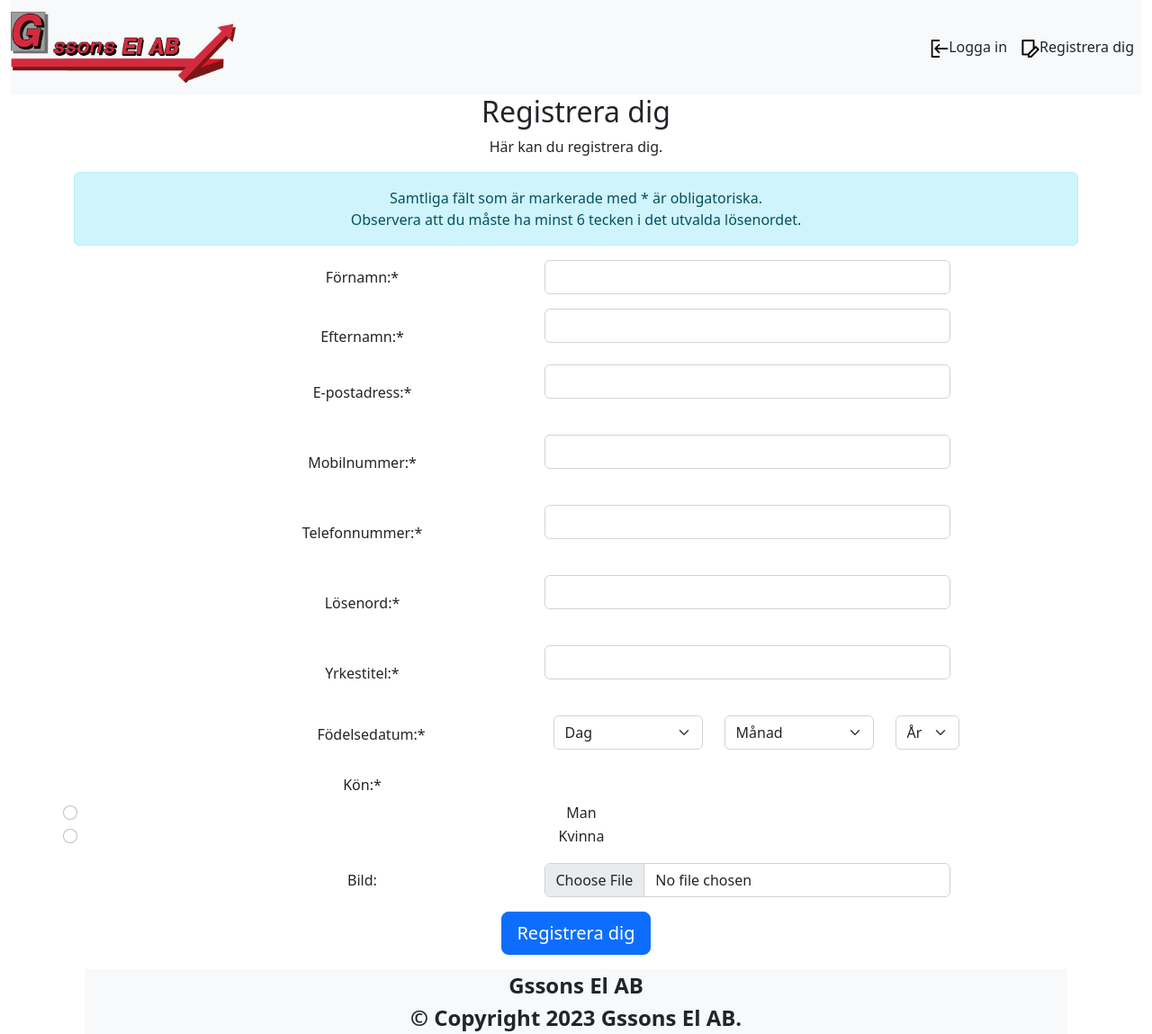
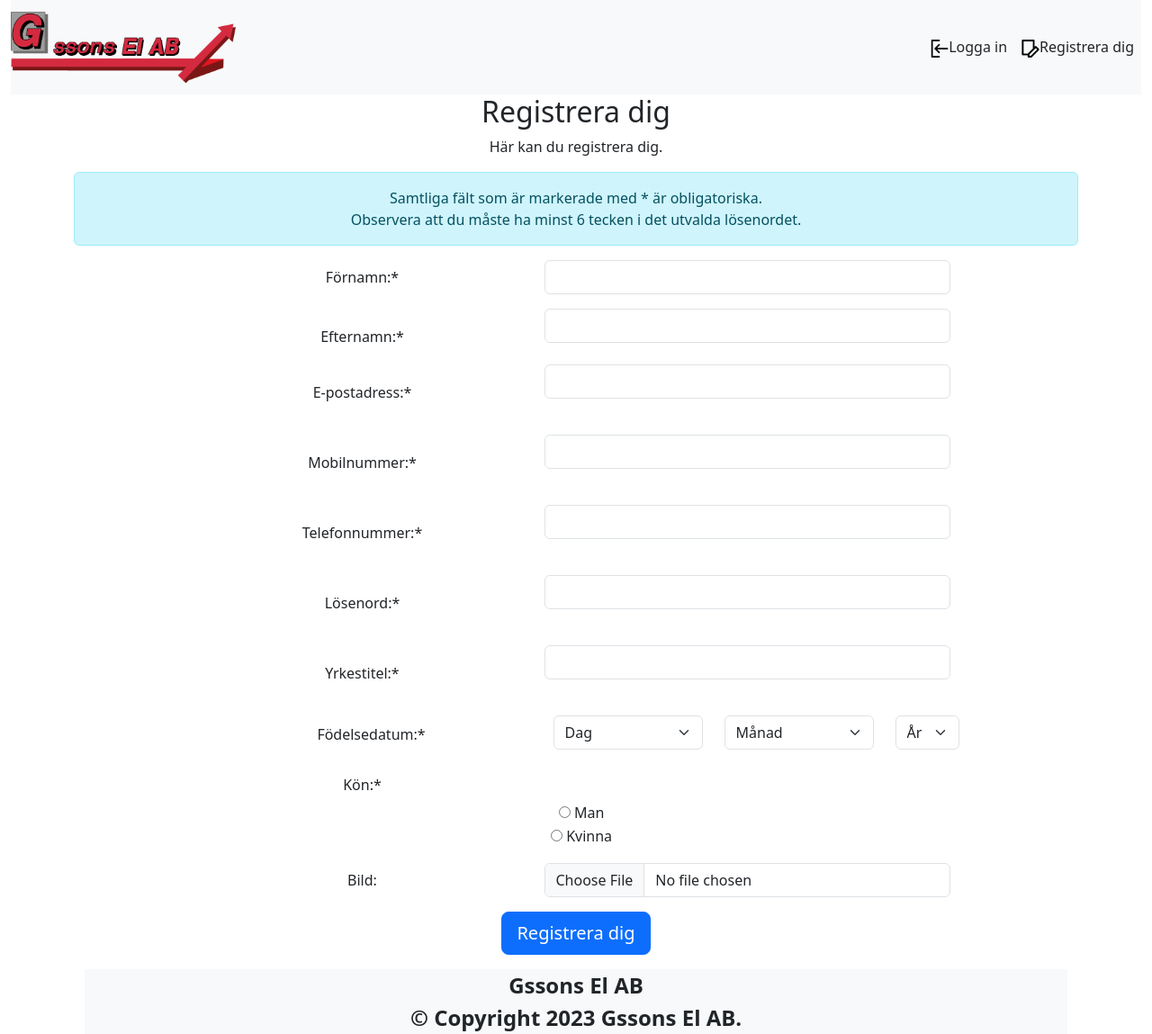
Before and after one commit to fadihanna123/Intranat, a PHP site: page /register.php in a window 1280 px wide. Shown: the whole page at 90% size. Run offline with PHP 8.4, Linux system fonts and the light colour scheme; data that the repository does not hold is empty.

Commit message:
Upgrade all packages, update forms design and config ts compilation

```diff
--- a/Dashboard/TS/main.ts
+++ b/Dashboard/TS/main.ts
@@ -1,3 +1,4 @@
+// @ts-check
 // Implementerar Bootstrapvalidering i formulär.
 (() => {
   window.addEventListener(
--- a/Includes/header.php
+++ b/Includes/header.php
@@ -17,13 +17,13 @@
   <meta name="viewport" content="width=device-width, initial-scale=1.0" />
   <link rel="stylesheet" href="https://cdnjs.cloudflare.com/ajax/libs/normalize/8.0.1/normalize.min.css" />
   <link rel="stylesheet" href="./CSS/main.css?t=<?= time() ?>" type="text/css" />
-  <link href="https://cdn.jsdelivr.net/npm/bootstrap@5.2.1/dist/css/bootstrap.min.css" rel="stylesheet" integrity="sha384-iYQeCzEYFbKjA/T2uDLTpkwGzCiq6soy8tYaI1GyVh/UjpbCx/TYkiZhlZB6+fzT" crossorigin="anonymous">
+  <link href="https://cdn.jsdelivr.net/npm/bootstrap@5.3.2/dist/css/bootstrap.min.css" rel="stylesheet" integrity="sha384-T3c6CoIi6uLrA9TneNEoa7RxnatzjcDSCmG1MXxSR1GAsXEV/Dwwykc2MPK8M2HN" crossorigin="anonymous">
   <script
-  src="https://code.jquery.com/jquery-3.6.0.min.js"
-  integrity="sha256-/xUj+3OJU5yExlq6GSYGSHk7tPXikynS7ogEvDej/m4="
+  src="https://code.jquery.com/jquery-3.7.1.min.js"
+  integrity="sha256-/JqT3SQfawRcv/BIHPThkBvs0OEvtFFmqPF/lYI/Cxo="
   crossorigin="anonymous"></script>
   <script src="https://cdn.jsdelivr.net/npm/bootstrap@5.1.3/dist/js/bootstrap.bundle.min.js" integrity="sha384-ka7Sk0Gln4gmtz2MlQnikT1wXgYsOg+OMhuP+IlRH9sENBO0LRn5q+8nbTov4+1p" crossorigin="anonymous"></script>
-  <script src="./Js/main.min.js?t=<?= time() ?>"></script>
+  <script src="./Js/main.js?t=<?= time() ?>" type="module" defer></script>
   <link rel="apple-touch-icon" sizes="180x180" href="./Images/Favicon/apple-touch-icon.png" />
   <link rel="icon" type="image/png" sizes="32x32" href="./Images/Favicon/favicon-32x32.png" />
   <link rel="icon" type="image/png" sizes="16x16" href="./Images/Favicon/favicon-16x16.png" />
--- a/Js/main.js
+++ b/Js/main.js
@@ -1,11 +1,14 @@
-'use strict';
+// @ts-check
 // Implementerar kontroll om lösenordet är mindre än 6 tecken.
-$(document).on('ready', function () {
-  $('#registerpsw').on('click', function () {
+$(document).on('ready', () => {
+    $('#registerpsw').on('click', () => {
+        // eslint-disable-next-line @typescript-eslint/ban-ts-comment
+        // @ts-ignore
         if ($('#registerpsw').val()[0].length >= 6) {
             // Om lösenordets längd var längre än 6 tecken.
             $('#registerpsw').css('border-color', '#008000');
-    } else {
+        }
+        else {
             // Slut om lösenordets längd var längre än 6 tecken.
             // Om lösenordets längd var mindre än 6 tecken.
             $('#registerpsw').css('border-color', 'red');
@@ -13,25 +16,17 @@ $(document).on('ready', function () {
     });
 });
 // Implementerar Bootstrapvalidering i formulären.
-(function () {
-  window.addEventListener(
-    'load',
-    function () {
-      var forms = document.getElementsByClassName('needs-validation');
-      Array.prototype.filter.call(forms, function (form) {
-        form.addEventListener(
-          'submit',
-          function (event) {
+(() => {
+    window.addEventListener('load', () => {
+        const forms = document.getElementsByClassName('needs-validation');
+        Array.prototype.filter.call(forms, (form) => {
+            form.addEventListener('submit', (event) => {
                 if (form.checkValidity() === false) {
                     event.preventDefault();
                     event.stopPropagation();
                 }
                 form.classList.add('was-validated');
-          },
-          false
-        );
+            }, false);
         });
-    },
-    false
-  );
+    }, false);
 })();
--- a/Js/main.min.js
+++ /dev/null
@@ -1 +0,0 @@
-"use strict";$(document).on("ready",function(){$("#registerpsw").on("click",function(){6<=$("#registerpsw").val()[0].length?$("#registerpsw").css("border-color","#008000"):$("#registerpsw").css("border-color","red")})}),window.addEventListener("load",function(){var e=document.getElementsByClassName("needs-validation");Array.prototype.filter.call(e,function(t){t.addEventListener("submit",function(e){!1===t.checkValidity()&&(e.preventDefault(),e.stopPropagation()),t.classList.add("was-validated")},!1)})},!1);
--- a/TS/main.ts
+++ b/TS/main.ts
@@ -1,6 +1,4 @@
-'use strict';
-import $ from 'jquery';
-
+// @ts-check
 // Implementerar kontroll om lösenordet är mindre än 6 tecken.
 $(document).on('ready', () => {
   $('#registerpsw').on('click', () => {
--- a/login.php
+++ b/login.php
@@ -54,17 +54,17 @@
       </div>
   </div>
     <!-- Inloggningsformulär -->
-    <div class="container h-100">
+    <div class="container">
       <form action="<?= $_SERVER[
           'PHP_SELF'
       ] ?>" method="post" class="needs-validation col-4 mx-auto" novalidate>
-      <div class="row mb-3 h-100 justify-content-center align-items-center">
+      <div class="row mb-3  justify-content-center align-items-center">
           <label for="loginuname" class="col-form-label col-sm-4">Användarnamn:</label>
           <div class="col-sm-7">
             <input type="text" name="loginuname" id="loginuname" class="form-control" required />
           </div>
       </div>
-      <div class="row h-100 justify-content-center align-items-center">
+      <div class="row justify-content-center align-items-center">
           <label for="loginpsw" class="col-form-label col-sm-4">Lösenord:</label>
          <div class="col-sm-7">
             <input autocomplete="on" type="password" class="form-control" id="loginpsw" name="loginpsw" required /><br />
--- a/register.php
+++ b/register.php
@@ -230,55 +230,55 @@
         'PHP_SELF'
     ] ?>" class="col-12 needs-validation" novalidate id="registerform" method="post" enctype="multipart/form-data">
 
-          <div class="row mb-3 h-100 justify-content-center align-items-center">
+          <div class="row mb-3 justify-content-center align-items-center">
               <label for="registerfname" class="col-form-label col-sm-4">Förnamn:*</label>
               <div class="col-sm-5">
                 <input type="text" class="form-control" name="registerfname" id="registerfname" required />
               </div>
           </div>
 
-          <div class="row h-100 justify-content-center align-items-center">
+          <div class="row justify-content-center align-items-center">
                 <label for="registerlname" class="col-form-label col-sm-4">Efternamn:*</label>
                 <div class="col-sm-5">
                   <input type="text" class="form-control" name="registerlname" id="registerlname" required /><br />
                 </div>
           </div>
 
-          <div class="row mb-3 h-100 justify-content-center align-items-center">
+          <div class="row mb-3 justify-content-center align-items-center">
                 <label for="registerepost" class="col-form-label col-sm-4">E-postadress:*</label>
                 <div class="col-sm-5">
                   <input type="email" class="form-control" name="registerepost" id="registerepost" required /><br />
                 </div>
             </div>
 
-            <div class="row mb-3 h-100 justify-content-center align-items-center">
+            <div class="row mb-3 justify-content-center align-items-center">
                 <label for="registermobnr" class="col-form-label col-sm-4">Mobilnummer:*</label>
                 <div class="col-sm-5">
                   <input type="text" class="form-control" name="registermobnr" id="registermobnr" required /><br />
                 </div>
             </div>
 
-            <div class="row mb-3 h-100 justify-content-center align-items-center">
+            <div class="row mb-3 justify-content-center align-items-center">
                 <label for="registertfnr" class="col-form-label col-sm-4">Telefonnummer:*</label>
                 <div class="col-sm-5">
                   <input type="text" class="form-control" name="registertfnr" id="registertfnr" required /><br />
                 </div>
               </div>
 
-            <div class="row mb-3 h-100 justify-content-center align-items-center">
+            <div class="row mb-3 justify-content-center align-items-center">
               <label for="registerpsw" class="col-form-label col-sm-4">Lösenord:*</label>
               <div class="col-sm-5">
                 <input autocomplete="on" type="password" class="form-control" name="registerpsw" id="registerpsw" required /><br />
               </div>
             </div>
 
-            <div class="row mb-3 h-100 justify-content-center align-items-center">
+            <div class="row mb-3 justify-content-center align-items-center">
                 <label for="registerwork" class="col-form-label col-sm-4">Yrkestitel:*</label>
                 <div class="col-sm-5">
                   <input type="text" class="form-control" name="registerwork" id="registerwork" required /><br />
                 </div>
             </div>
-          <div class="row mb-3 h-100 justify-content-center align-items-center">
+          <div class="row mb-3 justify-content-center align-items-center">
                 <label id="bornlabel" class="col-form-label col-sm-4">Födelsedatum:*</label>
                 <div class="col-sm-2">
                   <select class="form-select mb-1" name="registerbornday" id="registerbornday" required>
@@ -461,18 +461,18 @@
         <div class="row mb-3">
           <label class="col-form-label col-sm-7">Kön:*</label>
           <div class="form-check">
-              <input class="form-check-input registersex" type="radio" name="registersex" value="Man" required />
+              <input class="registersex" type="radio" name="registersex" value="Man" required />
               <label class="form-check-label">Man</label>
           </div>
 
           <div class="form-check">
-              <input class="form-check-input registersex" type="radio" name="registersex" value="Kvinna" required />
+              <input class="registersex" type="radio" name="registersex" value="Kvinna" required />
               <label class="form-check-label">Kvinna</label>
           </div>
 
         </div>
 
-        <div class="row mb-3 h-100 justify-content-center align-items-center">
+        <div class="row mb-3 justify-content-center align-items-center">
           <label class="col-form-label col-sm-4">Bild:</label>
           <div class="col-sm-5">
               <input type="file" name="registerimg" class="form-control col-sm-3 mx-auto" accept="image/*" id="registerimg" />
```
Also changed, not shown: Dashboard/Includes/header.php (+7 -5 lines), Dashboard/Js/main.js (+8 -2 lines), Dashboard/Js/main.min.js (deleted, +0 -17 lines), TS/main.js (added, +38 -0 lines), package.json (+7 -7 lines), tsconfig.json (+4 -9 lines), 3 other files. Lines whose indentation alone changed are shown as unchanged.
